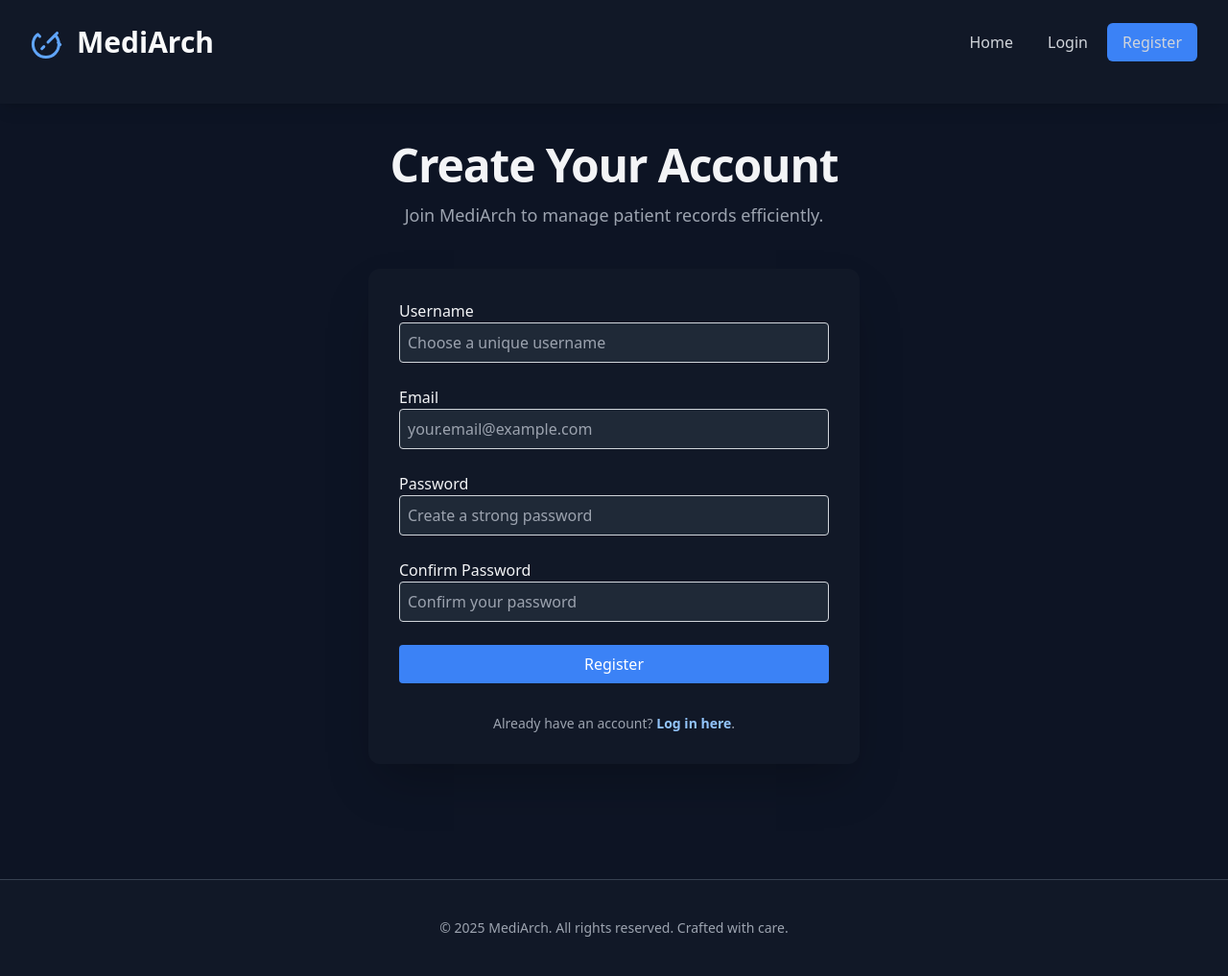
After one commit to Hekzory/MediArch, a Flask app: page /register in a window 1280 px wide. The commit adds this page. Shown: the whole page at 96% size. Run offline with Flask 3, Linux system fonts and the light colour scheme; some libraries are stand-ins or nearby versions.

Commit message:
add auth & register

```diff
--- a/pyproject.toml
+++ b/pyproject.toml
@@ -16,6 +16,9 @@ dependencies = [
   "sqlalchemy>=2.0.40",
   "Flask-SQLAlchemy>=3.1.1",
   "psycopg[binary,pool]>=3.2.7",
+  "flask-login>=0.6.3",
+  "Flask-WTF>=1.2.2",
+  "email-validator>=2.1.1",
 ]
 
   [project.urls]
--- /dev/null
+++ b/src/mediarch/forms.py
@@ -0,0 +1,44 @@
+from flask_wtf import FlaskForm
+from wtforms import PasswordField, StringField, SubmitField
+from wtforms.validators import DataRequired, Email, EqualTo, Length, ValidationError
+
+from .models import User
+
+
+class RegistrationForm(FlaskForm):
+    """Form for user registration."""
+    username = StringField(
+        "Username",
+        validators=[
+            DataRequired(),
+            Length(min=4, max=25, message="Username must be between 4 and 25 characters."),
+        ],
+    )
+    email = StringField("Email", validators=[DataRequired(), Email(message="Invalid email address.")])
+    password = PasswordField(
+        "Password",
+        validators=[DataRequired(), Length(min=8, message="Password must be at least 8 characters long.")],
+    )
+    confirm_password = PasswordField(
+        "Confirm Password", validators=[DataRequired(), EqualTo("password", message="Passwords must match.")]
+    )
+    submit = SubmitField("Register")
+
+    def validate_username(self, username: StringField) -> None:  # noqa: PLR6301
+        """Validate that the username is not already taken."""
+        user = User.query.filter_by(username=username.data).first()
+        if user:
+            raise ValidationError("That username is already taken. Please choose a different one.")
+
+    def validate_email(self, email: StringField) -> None:  # noqa: PLR6301
+        """Validate that the email is not already taken."""
+        user = User.query.filter_by(email=email.data).first()
+        if user:
+            raise ValidationError("That email address is already registered. Please choose a different one.")
+
+
+class LoginForm(FlaskForm):
+    """Form for user login."""
+    email = StringField("Email", validators=[DataRequired(), Email()])
+    password = PasswordField("Password", validators=[DataRequired()])
+    submit = SubmitField("Login")
--- a/src/mediarch/routes.py
+++ b/src/mediarch/routes.py
@@ -1,10 +1,12 @@
 from datetime import datetime
 
 from flask import Blueprint, flash, redirect, render_template, request, url_for
+from flask_login import current_user, login_required, login_user, logout_user
 from werkzeug.exceptions import NotFound
 
 from . import db
-from .models import Patient
+from .forms import LoginForm, RegistrationForm
+from .models import Patient, User
 
 bp = Blueprint("main", __name__)
 
@@ -16,6 +18,7 @@ def index() -> str:
 
 
 @bp.route("/patients")
+@login_required
 def patients() -> str:
     """List all patients."""
     all_patients = Patient.query.all()
@@ -23,6 +26,7 @@ def patients() -> str:
 
 
 @bp.route("/patients/add", methods=["GET", "POST"])
+@login_required
 def add_patient() -> str:
     """Add a new patient."""
     if request.method == "POST":
@@ -56,6 +60,7 @@ def add_patient() -> str:
 
 
 @bp.route("/patients/<int:patient_id>")
+@login_required
 def view_patient(patient_id: int) -> str:
     """View a specific patient."""
     patient = db.session.get(Patient, patient_id)
@@ -65,6 +70,7 @@ def view_patient(patient_id: int) -> str:
 
 
 @bp.route("/patients/<int:patient_id>/edit", methods=["GET", "POST"])
+@login_required
 def edit_patient(patient_id: int) -> str:
     """Edit a specific patient."""
     patient = db.session.get(Patient, patient_id)
@@ -95,6 +101,7 @@ def edit_patient(patient_id: int) -> str:
 
 
 @bp.route("/patients/<int:patient_id>/delete")
+@login_required
 def delete_patient(patient_id: int) -> str:
     """Delete a patient."""
     patient = db.session.get(Patient, patient_id)
@@ -106,3 +113,49 @@ def delete_patient(patient_id: int) -> str:
 
     flash("Patient deleted successfully.", "success")
     return redirect(url_for("main.patients"))
+
+
+@bp.route("/register", methods=["GET", "POST"])
+def register() -> str:
+    """Handle user registration."""
+    if current_user.is_authenticated:
+        return redirect(url_for("main.index"))
+
+    form = RegistrationForm()
+    if form.validate_on_submit():
+        user = User(username=form.username.data, email=form.email.data)
+        user.set_password(form.password.data)
+        db.session.add(user)
+        db.session.commit()
+        flash("Congratulations, you are now a registered user! Please log in.", "success")
+        return redirect(url_for("main.login"))
+    return render_template("register.html", title="Register", form=form)
+
+
+@bp.route("/login", methods=["GET", "POST"])
+def login() -> str:
+    """Handle user login."""
+    if current_user.is_authenticated:
+        return redirect(url_for("main.index"))
+
+    form = LoginForm()
+    if form.validate_on_submit():
+        user = User.query.filter_by(email=form.email.data).first()
+        if user is None or not user.check_password(form.password.data):
+            flash("Invalid email or password.", "danger")
+            return redirect(url_for("main.login"))
+        login_user(user)
+        flash("Login successful.", "success")
+        # Redirect to the next page if it exists, otherwise to the index
+        next_page = request.args.get("next")
+        return redirect(next_page or url_for("main.index"))
+    return render_template("login.html", title="Login", form=form)
+
+
+@bp.route("/logout")
+@login_required
+def logout() -> str:
+    """Handle user logout."""
+    logout_user()
+    flash("You have been logged out.", "info")
+    return redirect(url_for("main.index"))
--- /dev/null
+++ b/src/mediarch/templates/_form_helpers.html
@@ -0,0 +1,15 @@
+{% macro render_field(field, label_visible=True) %}
+  <div class="form-group">
+    {% if label_visible %}
+      {{ field.label(class="form-label") }}
+    {% endif %}
+    {{ field(**kwargs) }} {# Pass through any additional arguments e.g. class="form-control" #}
+    {% if field.errors %}
+      <ul class="mt-2 text-xs text-red-400 space-y-1">
+        {% for error in field.errors %}
+          <li>{{ error }}</li>
+        {% endfor %}
+      </ul>
+    {% endif %}
+  </div>
+{% endmacro %}
--- a/src/mediarch/templates/base.html
+++ b/src/mediarch/templates/base.html
@@ -129,8 +129,15 @@
           </div>
           <nav class="hidden md:flex items-center space-x-1">
             <a href="{{ url_for('main.index') }}" class="px-4 py-2 text-gray-300 hover:text-brand-light hover:bg-dark-600 rounded-md transition-all duration-200 ease-in-out font-medium">Home</a>
-            <a href="{{ url_for('main.patients') }}" class="px-4 py-2 text-gray-300 hover:text-brand-light hover:bg-dark-600 rounded-md transition-all duration-200 ease-in-out font-medium">Patients</a>
-            <a href="{{ url_for('main.add_patient') }}" class="px-4 py-2 text-gray-300 hover:text-brand-light hover:bg-dark-600 rounded-md transition-all duration-200 ease-in-out font-medium">Add Patient</a>
+            {% if current_user.is_authenticated %}
+              <a href="{{ url_for('main.patients') }}" class="px-4 py-2 text-gray-300 hover:text-brand-light hover:bg-dark-600 rounded-md transition-all duration-200 ease-in-out font-medium">Patients</a>
+              <a href="{{ url_for('main.add_patient') }}" class="px-4 py-2 text-gray-300 hover:text-brand-light hover:bg-dark-600 rounded-md transition-all duration-200 ease-in-out font-medium">Add Patient</a>
+              <span class="px-4 py-2 text-gray-400 font-medium">Hi, {{ current_user.username }}!</span>
+              <a href="{{ url_for('main.logout') }}" class="px-4 py-2 text-gray-300 hover:text-brand-light hover:bg-dark-600 rounded-md transition-all duration-200 ease-in-out font-medium btn btn-secondary">Logout</a>
+            {% else %}
+              <a href="{{ url_for('main.login') }}" class="px-4 py-2 text-gray-300 hover:text-brand-light hover:bg-dark-600 rounded-md transition-all duration-200 ease-in-out font-medium">Login</a>
+              <a href="{{ url_for('main.register') }}" class="px-4 py-2 text-gray-300 hover:text-brand-light hover:bg-dark-600 rounded-md transition-all duration-200 ease-in-out font-medium btn btn-primary">Register</a>
+            {% endif %}
           </nav>
           <div class="md:hidden flex items-center">
             <button id="mobile-menu-button" class="inline-flex items-center justify-center p-2 rounded-md text-gray-400 hover:text-brand-light hover:bg-dark-600 focus:outline-none focus:ring-2 focus:ring-inset focus:ring-brand-light transition-all duration-200">
@@ -149,8 +156,15 @@
       <div id="mobile-menu" class="hidden md:hidden border-t border-dark-600 bg-dark-700">
         <div class="px-2 pt-2 pb-3 space-y-1 sm:px-3">
           <a href="{{ url_for('main.index') }}" class="block px-3 py-3 rounded-md text-base font-medium text-gray-200 hover:text-brand-light hover:bg-dark-500 transition-colors duration-200">Home</a>
-          <a href="{{ url_for('main.patients') }}" class="block px-3 py-3 rounded-md text-base font-medium text-gray-200 hover:text-brand-light hover:bg-dark-500 transition-colors duration-200">Patients</a>
-          <a href="{{ url_for('main.add_patient') }}" class="block px-3 py-3 rounded-md text-base font-medium text-gray-200 hover:text-brand-light hover:bg-dark-500 transition-colors duration-200">Add Patient</a>
+          {% if current_user.is_authenticated %}
+            <a href="{{ url_for('main.patients') }}" class="block px-3 py-3 rounded-md text-base font-medium text-gray-200 hover:text-brand-light hover:bg-dark-500 transition-colors duration-200">Patients</a>
+            <a href="{{ url_for('main.add_patient') }}" class="block px-3 py-3 rounded-md text-base font-medium text-gray-200 hover:text-brand-light hover:bg-dark-500 transition-colors duration-200">Add Patient</a>
+            <span class="block px-3 py-3 rounded-md text-base font-medium text-gray-400">Hi, {{ current_user.username }}!</span>
+            <a href="{{ url_for('main.logout') }}" class="block px-3 py-3 rounded-md text-base font-medium text-gray-200 hover:text-brand-light hover:bg-dark-500 transition-colors duration-200">Logout</a>
+          {% else %}
+            <a href="{{ url_for('main.login') }}" class="block px-3 py-3 rounded-md text-base font-medium text-gray-200 hover:text-brand-light hover:bg-dark-500 transition-colors duration-200">Login</a>
+            <a href="{{ url_for('main.register') }}" class="block px-3 py-3 rounded-md text-base font-medium text-gray-200 hover:text-brand-light hover:bg-dark-500 transition-colors duration-200">Register</a>
+          {% endif %}
         </div>
       </div>
       <div class="max-w-7xl mx-auto px-4 sm:px-6 lg:px-8">
--- /dev/null
+++ b/src/mediarch/templates/register.html
@@ -0,0 +1,32 @@
+{% extends "base.html" %}
+{% from "_form_helpers.html" import render_field %}
+
+{% block title %}Register - {{ super() }}{% endblock %}
+
+{% block page_header %}
+  <div class="text-center mb-10">
+    <h1 class="text-4xl font-bold tracking-tight text-gray-100 sm:text-5xl">Create Your Account</h1>
+    <p class="mt-3 text-lg leading-8 text-gray-400">Join MediArch to manage patient records efficiently.</p>
+  </div>
+{% endblock %}
+
+{% block content %}
+<div class="max-w-lg mx-auto bg-dark-700 p-8 rounded-xl shadow-2xl">
+  <form method="POST" action="{{ url_for('main.register') }}" novalidate>
+    {{ form.hidden_tag() }}
+    <div class="space-y-6">
+      {{ render_field(form.username, class="form-control", placeholder="Choose a unique username") }}
+      {{ render_field(form.email, class="form-control", placeholder="your.email@example.com") }}
+      {{ render_field(form.password, class="form-control", placeholder="Create a strong password") }}
+      {{ render_field(form.confirm_password, class="form-control", placeholder="Confirm your password") }}
+      <div>
+        {{ form.submit(class="btn btn-primary w-full") }}
+      </div>
+    </div>
+  </form>
+  <p class="mt-8 text-center text-sm text-gray-400">
+    Already have an account?
+    <a href="{{ url_for('main.login') }}" class="font-semibold text-brand-light hover:text-brand-dark transition-colors duration-200">Log in here</a>.
+  </p>
+</div>
+{% endblock %}
```
Also changed, not shown: src/mediarch/__init__.py (+21 -1 lines), src/mediarch/models.py (+24 -0 lines), src/mediarch/templates/login.html (added, +41 -0 lines), tests/test_routes.py (+31 -1 lines), 1 other file.
